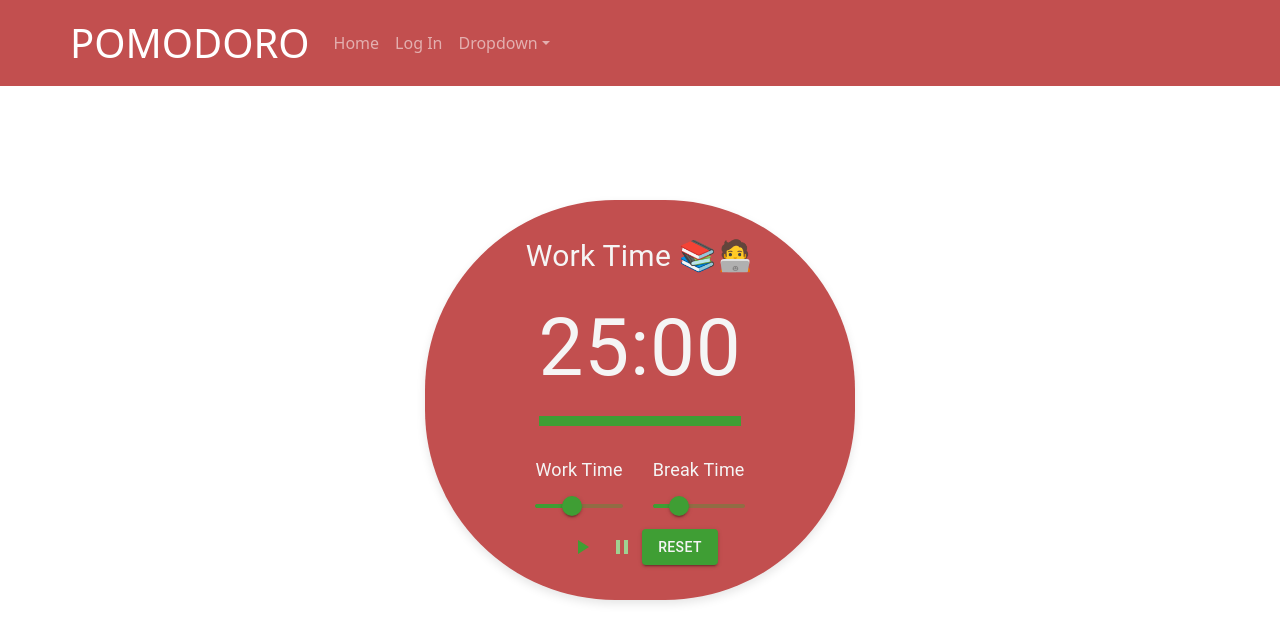
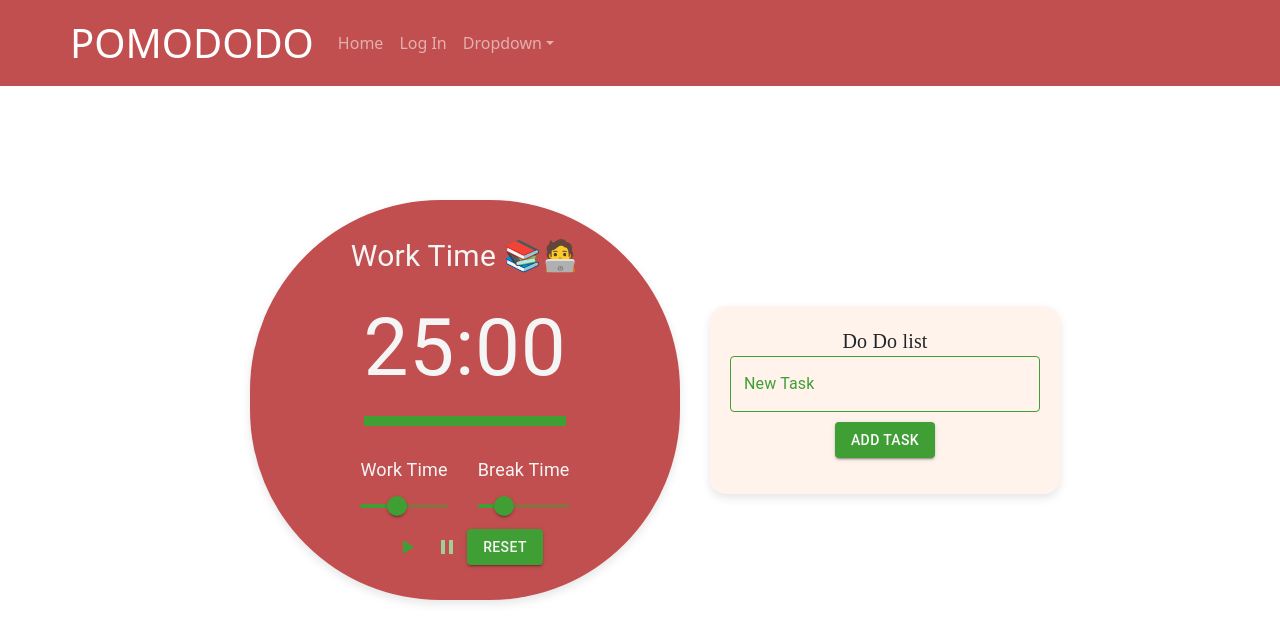
Before and after one commit to nikipra16/Pomododo, a React (Vite) app: page / in a window 1280 px wide. Shown: the top 642 px of the page. Built offline with nearby package versions, Linux system fonts and the light colour scheme.

Commit message:
added to do list

```diff
--- a/package.json
+++ b/package.json
@@ -13,7 +13,6 @@
     "eject": "react-scripts eject",
     "predeploy": "npm run build",
     "deploy": "gh-pages -d dist"
-
   },
   "dependencies": {
     "@emotion/react": "^11.14.0",
@@ -25,6 +24,7 @@
     "bootstrap": "^5.3.5",
     "firebase": "^11.6.0",
     "lucide-react": "^0.487.0",
+    "prop-types": "^15.8.1",
     "react": "^18.3.1",
     "react-bootstrap": "^2.10.9",
     "react-dom": "^18.3.1",
@@ -45,6 +45,5 @@
     "globals": "^15.11.0",
     "vite": "^5.4.10"
   },
-
   "homepage": "https://github.com/nikipra16/Pomodoro"
 }
--- a/src/App.css
+++ b/src/App.css
@@ -1,8 +1,8 @@
 #root {
-  max-width: 1280px;
-  margin: 0 auto;
-  padding: 2rem;
-  text-align: center;
+    max-width: 1280px;
+    margin: 0 auto;
+    padding: 2rem;
+    text-align: center;
 }
 
 html, body, #root {
@@ -15,7 +15,7 @@ html,body {
 }
 
 .read-the-docs {
-  color: #888;
+    color: #888;
 }
 label {
     font-size: 25px;
@@ -36,6 +36,24 @@ label {
 .Timer h2 {
     font-size:70px;
 }
+
+.contentWrapper {
+    display: flex;
+    flex-direction: row;
+    align-items: center;
+    justify-content: center;
+    text-align: center;
+    padding: 40px;
+    /*gap: 10px;*/
+    width: 100%;
+    height: 100%;
+    margin: auto;
+    position: absolute;
+    /*top: 50%;*/
+    /*left: 50%;*/
+    /*transform: translate(-50%, -50%);*/
+    /*border: 2px solid black;*/
+}
 .Timer-container {
     display: flex;
     flex-direction: column;
@@ -48,11 +66,20 @@ label {
     padding: 40px;
     width: 430px;
     height: 400px;
-    margin: auto;
-    position: absolute;
-    top: 50%;
-    left: 50%;
-    transform: translate(-50%, -50%);
+    margin: 30px;
+    /*position: absolute;*/
+    /*top: auto;*/
+    /*left: auto;*/
+    /*transform: translate(-50%, -50%);*/
+    /*border: 2px solid black;*/
+}
+
+.ToDo-container {
+    background-color: #fff3eb;
+    border-radius: 16px;
+    padding: 20px;
+    width: 350px;
+    box-shadow: 0 4px 10px rgba(0, 0, 0, 0.1);
 }
 
 .timeLeft {
@@ -76,6 +103,7 @@ label {
         width: 50%;
         height: auto;
         padding: 20px;
+        flex-direction: column;
     }
 
     .Timer h2 {
--- a/src/App.jsx
+++ b/src/App.jsx
@@ -1,4 +1,4 @@
-import { useState, useEffect, useRef } from 'react';
+import { useState, useEffect, useRef,} from 'react';
 import './App.css';
 import './index.css';
 import 'bootstrap/dist/css/bootstrap.min.css';
@@ -8,30 +8,10 @@ import PauseIcon from '@mui/icons-material/Pause';
 import Header from './components/header/Header.jsx';
 import 'bootstrap/dist/css/bootstrap.min.css';
 import { Slider, Typography } from '@mui/material';
-import { createTheme } from '@mui/material/styles';
 import { LinearProgress } from '@mui/material';
-
-
-const theme = createTheme({
-    palette: {
-        leaf: {
-            main: '#3f9e34',
-            disabled: '#A0D091',
-        },
-    },
-    components: {
-        MuiSvgIcon: {
-            styleOverrides: {
-                root: {
-                    color: '#3f9e34',
-                },
-            },
-        },
-    },
-});
-
-
-
+import ToDo from './components/todo/todo.jsx';
+import theme from './components/theme.jsx';
+import { AppProvider, useAppContext } from './components/AppContext.jsx';
 
 function App() {
     const [workMinutes, setWorkMinutes] = useState(25);
@@ -39,15 +19,17 @@ function App() {
     const [duration, setDuration] = useState(workMinutes * 60);
     const [isActive, setIsActive] = useState(false);
     const [isBreak, setIsBreak] = useState(false);
-    const [hasStarted, setHasStarted] = useState(false);
+    const { hasStarted, setHasStarted } = useAppContext();
 
     const intervalRef = useRef(null);
     const startTime = useRef(0);
     const elapsedRef = useRef(0);
     const sessionDur = () => (isBreak ? breakMinutes : workMinutes) * 60 * 1000;
 
+
     useEffect(() => {
         localStorage.setItem('workMinutes', workMinutes);
+        localStorage.setItem('hasStarted', hasStarted);
         localStorage.setItem('breakMinutes', breakMinutes);
         localStorage.setItem('duration', duration);
         localStorage.setItem('isActive', isActive.toString());
@@ -120,8 +102,10 @@ function App() {
     const progress = (duration / (isBreak ? breakMinutes * 60 : workMinutes * 60)) * 100;
 
     return (
-        <div className={'mainContainer'}>
+        <div className="mainWrapper">
+        <div className={'mainContainer'} >
             <Header />
+            <div className="contentWrapper">
                 <div className="Timer-container">
                     <Typography sx={{ color: 'whitesmoke', fontSize: '30px', mb: 0 }}>
                         {isBreak ? 'Break Time 🤗🥳' : 'Work Time 📚🧑‍💻'}
@@ -188,18 +172,10 @@ function App() {
                     <ThemeProvider theme={theme}>
                         <div>
                             <IconButton onClick={handleStart} disabled={isActive}>
-                            <PlayArrowIcon
-                                sx={{
-                                    color: isActive ? theme.palette.leaf.disabled : theme.palette.leaf.main,
-                                }}
-                            />
+                                <PlayArrowIcon sx={{ color: isActive ? theme.palette.leaf.disabled : theme.palette.leaf.main }} />
                             </IconButton>
                             <IconButton onClick={handlePause} disabled={!isActive}>
-                            <PauseIcon
-                                sx={{
-                                    color: isActive ? theme.palette.leaf.main : theme.palette.leaf.disabled,
-                                }}
-                            />
+                                <PauseIcon sx={{ color: isActive ? theme.palette.leaf.main : theme.palette.leaf.disabled }} />
                             </IconButton>
                             <Button onClick={handleReset} variant="contained" color="leaf">
                                 <div style={{ color: 'whitesmoke' }}>Reset</div>
@@ -207,8 +183,20 @@ function App() {
                         </div>
                     </ThemeProvider>
                 </div>
+
+                <div className="ToDo-container">
+                    <ToDo />
+                </div>
+            </div>
+        </div>
             </div>
     );
 }
 
-export default App;
+export default function AppWrapper() {
+    return (
+        <AppProvider>
+            <App />
+        </AppProvider>
+    );
+}
--- /dev/null
+++ b/src/components/AppContext.jsx
@@ -0,0 +1,16 @@
+import React, { createContext, useState, useContext } from 'react';
+
+const AppContext = createContext();
+
+export const useAppContext = () => useContext(AppContext);
+
+// eslint-disable-next-line react/prop-types
+export const AppProvider = ({ children }) => {
+    const [hasStarted, setHasStarted] = useState(false);
+
+    return (
+        <AppContext.Provider value={{ hasStarted, setHasStarted }}>
+            {children}
+        </AppContext.Provider>
+    );
+};
--- a/src/components/header/Header.jsx
+++ b/src/components/header/Header.jsx
@@ -13,7 +13,7 @@ function Header () {
             backgroundColor: '#c24f4f',
         }}>
             <Container className="nav" >
-                <Navbar.Brand href="#home" className="custom-navbar-brand">POMODORO</Navbar.Brand>
+                <Navbar.Brand href="#home" className="custom-navbar-brand">POMODODO</Navbar.Brand>
                 <Navbar.Toggle aria-controls="basic-navbar-nav" />
                 <Navbar.Collapse id="basic-navbar-nav">
                     <Nav className="me-auto">
@@ -24,10 +24,6 @@ function Header () {
                             <NavDropdown.Item href="#analytics">
                                 Analytics
                             </NavDropdown.Item>
-                            {/*<NavDropdown.Divider />*/}
-                            {/*<NavDropdown.Item href="#action/3.4">*/}
-                            {/*    Separated link*/}
-                            {/*</NavDropdown.Item>*/}
                         </NavDropdown>
                     </Nav>
                 </Navbar.Collapse>
--- /dev/null
+++ b/src/components/theme.jsx
@@ -0,0 +1,13 @@
+import { createTheme } from '@mui/material/styles';
+
+const theme = createTheme({
+    palette: {
+        leaf: {
+            main: '#3f9e34',
+            disabled: '#A0D091',
+        },
+    },
+});
+
+
+export default theme;
--- /dev/null
+++ b/src/components/todo/todo.jsx
@@ -0,0 +1,134 @@
+import {useState,useEffect } from "react";
+import * as React from 'react';
+import {
+    List,
+    ListItem,
+    ListItemButton,
+    ListItemIcon,
+    ListItemText,
+    Checkbox,
+    IconButton,
+    Button,
+    TextField, Typography
+} from '@mui/material';
+import DeleteIcon from '@mui/icons-material/Delete';
+import { useAppContext } from '/src/components/AppContext.jsx';
+
+
+function ToDo() {
+    const { hasStarted } = useAppContext();  // Get context value
+    const [tasks, setTasks] = useState([]);
+    const [text, setText] = useState('');
+
+    useEffect(() => {
+        const savedTasks = JSON.parse(localStorage.getItem('tasks')) || [];
+        setTasks(savedTasks);
+    }, []);
+
+    useEffect(() => {
+        if (hasStarted === false) {
+            setTasks([]);
+            localStorage.removeItem('tasks');
+        }
+    }, [hasStarted]);
+
+
+    useEffect(() => {
+        localStorage.setItem('tasks', JSON.stringify(tasks));
+    }, [tasks]);
+
+    const addTask = (text) => {
+        if (text.trim() === '') return;
+        const newTasks = [...tasks, { id: tasks.length, task: text, completed: false }];
+        setTasks(newTasks);
+        setText('');
+    };
+
+    const handleTask = (id) => {
+        setTasks(tasks.map((task) =>
+            task.id === id ? { ...task, completed: !task.completed } : task
+        ));
+    };
+
+    const deleteTask = (id) => {
+        const newTasks = tasks.filter((task) => task.id !== id);
+        setTasks(newTasks);
+    };
+
+    return (
+        <div>
+            <Typography sx={{ fontSize: '20px', mb: 0, fontFamily: 'Papyrus' }}>
+                Do Do list
+            </Typography>
+            <TextField
+                label="New Task"
+                variant="outlined"
+                value={text}
+                onChange={(e) => setText(e.target.value)}
+                fullWidth
+                sx={{
+                    '& .MuiOutlinedInput-root': {
+                        '& fieldset': {
+                            borderColor: '#3f9e34',
+                        },
+                        '&:hover fieldset': {
+                            borderColor: '#1f7a24',
+                        },
+                        '&.Mui-focused fieldset': {
+                            borderColor: '#4caf50',
+                        },
+                    },
+                    '& .MuiInputLabel-root': {
+                        color: '#3f9e34',
+                    },
+                    '& .MuiInputBase-input': {
+                        color: '#333',
+                    },
+                }}
+            />
+            <Button
+                variant="contained"
+                color="primary"
+                onClick={() => addTask(text)}
+                style={{ marginTop: '10px', backgroundColor: '#3f9e34' }}
+            >
+                Add Task
+            </Button>
+
+            <List>
+                {tasks.map((task) => {
+                    const labelId = `checkbox-list-label-${task.id}`;
+                    return (
+                        <ListItem key={task.id} secondaryAction={
+                            <IconButton edge="end" onClick={() => deleteTask(task.id)}>
+                                <DeleteIcon />
+                            </IconButton>
+                        }>
+                            <ListItemButton role={undefined} onClick={() => handleTask(task.id)} dense>
+                                <ListItemIcon>
+                                    <Checkbox
+                                        edge="start"
+                                        checked={task.completed}
+                                        tabIndex={-1}
+                                        disableRipple
+                                        inputProps={{ 'aria-labelledby': labelId }}
+                                    />
+                                </ListItemIcon>
+                                <ListItemText
+                                    id={labelId}
+                                    primary={task.task}
+                                    style={{
+                                        textDecoration: task.completed ? 'line-through' : 'none',
+                                        color: task.completed ? '#999' : '#000'
+                                    }}
+                                />
+                            </ListItemButton>
+                        </ListItem>
+                    );
+                })}
+            </List>
+        </div>
+    );
+}
+
+export default ToDo;
```
Also changed, not shown: src/components/todo/todo.css (added), 1 other file (tests, documents, lock files or other folders). Lines whose indentation alone changed are shown as unchanged.
